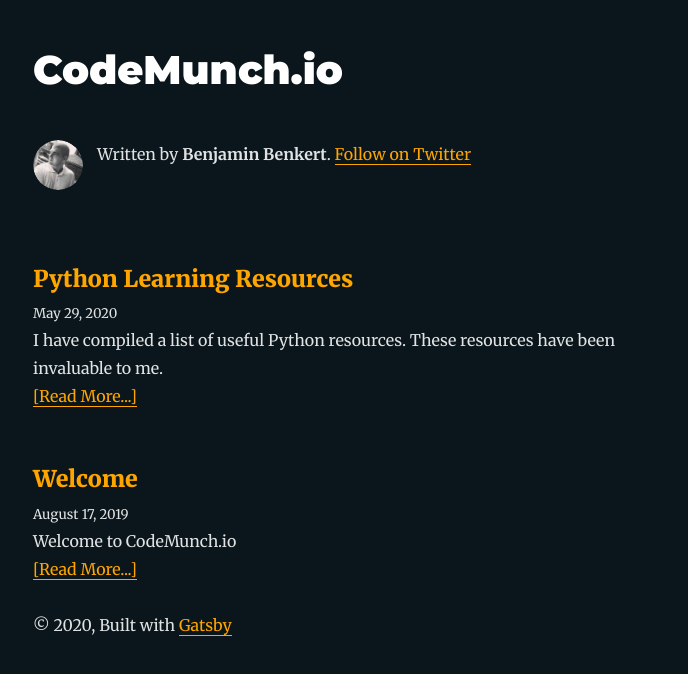
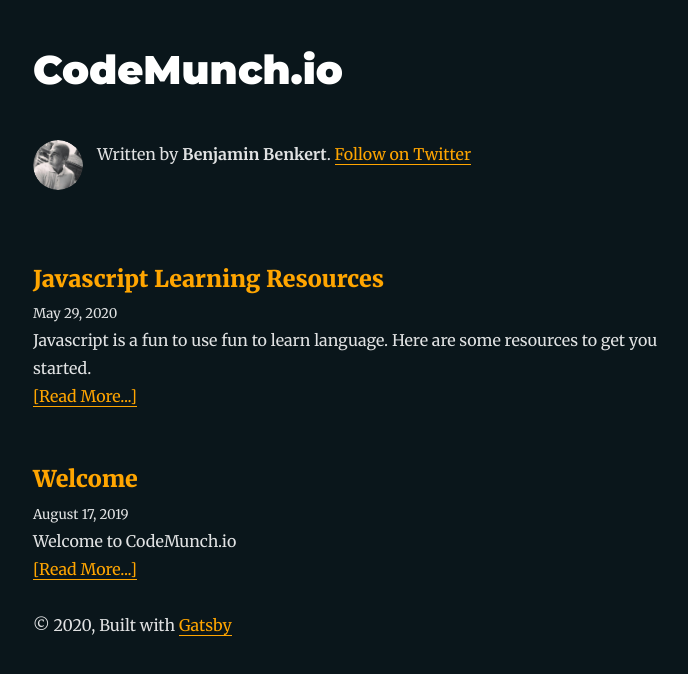
Before and after one commit to bbenkert/codemunchio, a Gatsby site: page / in a window 1280 px wide. Shown: the whole page, without its empty margins (292-980 px from the left). Built offline with nearby package versions, Linux system fonts and the light colour scheme; Gatsby itself is replaced by a stand-in of ours; some packages are replaced by stand-ins of ours.

Commit message:
Link correction in description

```diff
--- a/content/blog/Python/index.md
+++ b/content/blog/Javascript/index.md
@@ -1,7 +1,7 @@
 ---
-title: Python Learning Resources
+title: Javascript Learning Resources
 date: "2020-05-29"
-description: "I have compiled a list of useful Python resources. These resources have been invaluable to me. <br/><a href='/Python%20/'>[Read More...]</a>"
+description: "Javascript is a fun to use fun to learn language. Here are some resources to get you started. <br/><a href='/=Javascript/'>[Read More...]</a>"
 ---
 
 ## Where to start
```
